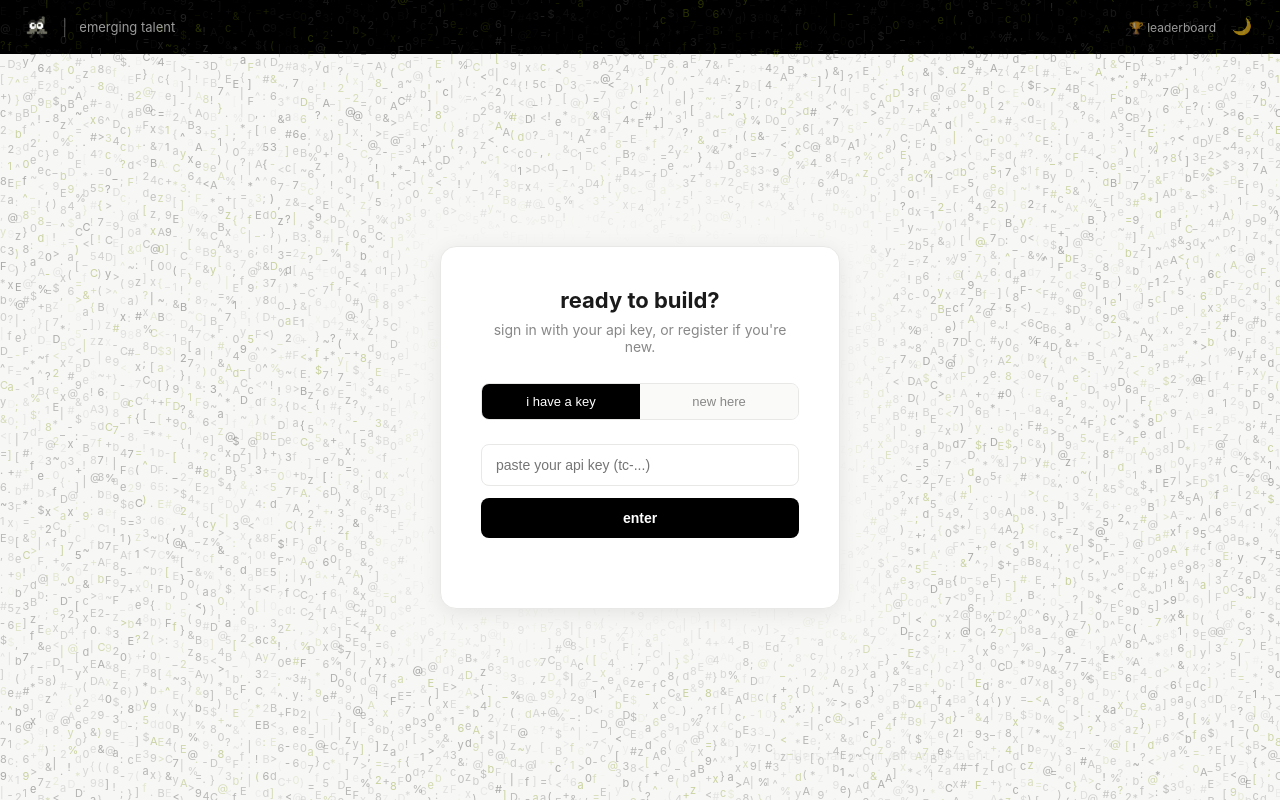
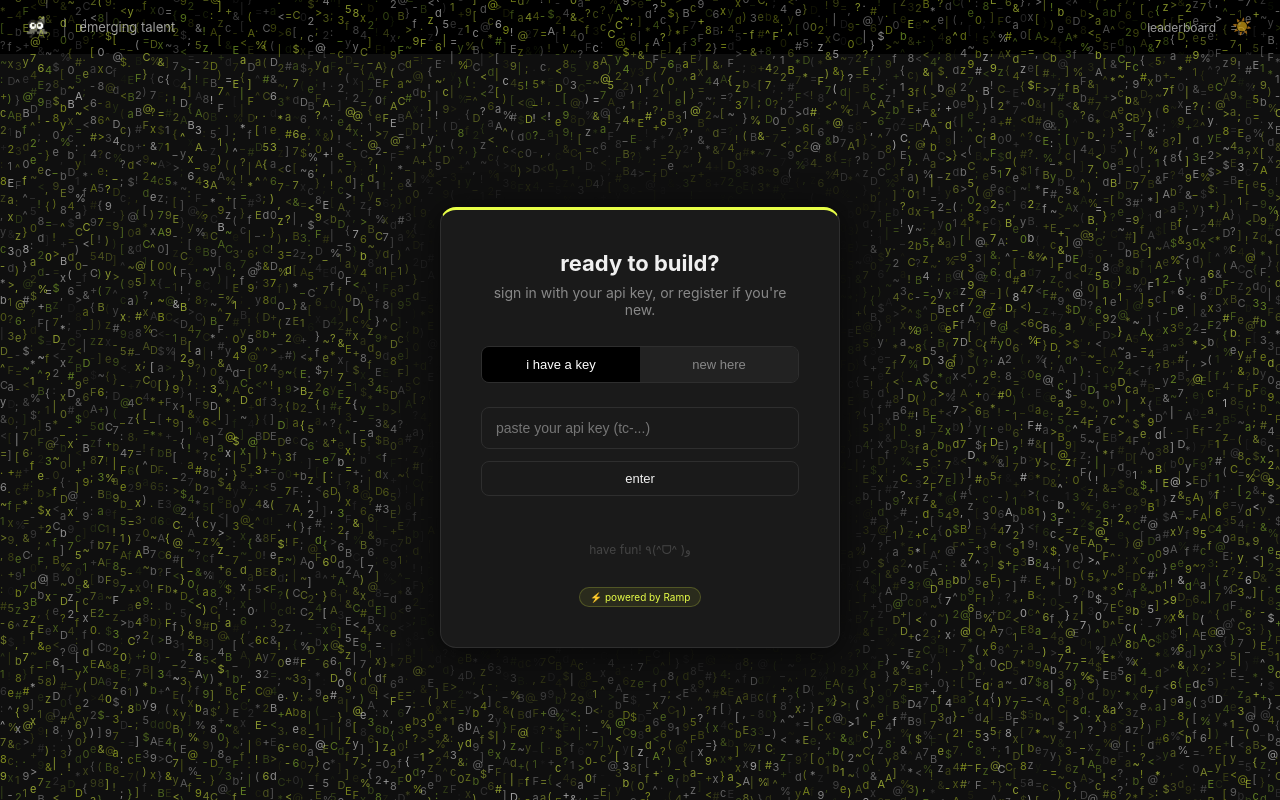
Before and after one commit to awu-ramp/ramp-cbb, a FastAPI app: page / in a window 1280 px wide. Run offline with FastAPI, Linux system fonts and the light colour scheme; parts of the project's set-up code (start-up, migrations or seed data) failed here and were passed over; some libraries are stand-ins or nearby versions.

Commit message:
Add files via upload

```diff
--- a/templates/chat.html
+++ b/templates/chat.html
@@ -150,6 +150,7 @@
     .auth-card {
       background: var(--surface);
       border: 1px solid var(--border);
+      border-top: 3px solid #e8ff47;
       border-radius: 16px;
       padding: 40px;
       width: 100%;
@@ -210,17 +211,17 @@
 
     .btn-primary {
       width: 100%;
-      padding: 12px;
-      background: #000;
-      color: #fff;
-      border: none;
+      padding: 9px;
+      background: transparent;
+      color: var(--text);
+      border: 1px solid var(--border);
       border-radius: 8px;
-      font-size: 14px;
-      font-weight: 600;
+      font-size: 13px;
+      font-weight: 500;
       cursor: pointer;
-      transition: opacity 0.15s;
+      transition: border-color 0.15s, color 0.15s;
     }
-    .btn-primary:hover { opacity: 0.8; }
+    .btn-primary:hover { border-color: #888; }
     .btn-primary:disabled { opacity: 0.4; cursor: not-allowed; }
 
     .auth-error {
@@ -602,7 +603,7 @@
     <span class="subtitle">emerging talent</span>
   </div>
   <div class="header-right">
-    <a href="/leaderboard" class="leaderboard-link">🏆 leaderboard</a>
+    <a href="/leaderboard" class="leaderboard-link">leaderboard</a>
     <div class="key-widget" id="key-widget">
       <span class="key-label">api key</span>
       <span class="key-badge" id="key-display"></span>
@@ -635,6 +636,8 @@
     </div>
 
     <div class="auth-error" id="auth-error"></div>
+    <p style="margin-top: 16px; font-size: 12px; color: var(--text-faint);">have fun! ٩(^ᗜ^ )و</p>
+    <div style="margin-top: 10px;"><span style="display: inline-flex; align-items: center; gap: 5px; background: rgba(232,255,71,0.08); border: 1px solid rgba(232,255,71,0.2); border-radius: 99px; padding: 3px 10px; font-size: 10px; color: #e8ff47;">⚡ powered by Ramp</span></div>
   </div>
 </div>
 
@@ -716,8 +719,7 @@
 
   (function() {
     var saved = localStorage.getItem("tc_theme");
-    var prefersDark = window.matchMedia("(prefers-color-scheme: dark)").matches;
-    applyTheme(saved ? saved === "dark" : prefersDark);
+    applyTheme(saved ? saved === "dark" : true);
   })();
 
   // ── state ───────────────────────────────────────────────────────────
```
